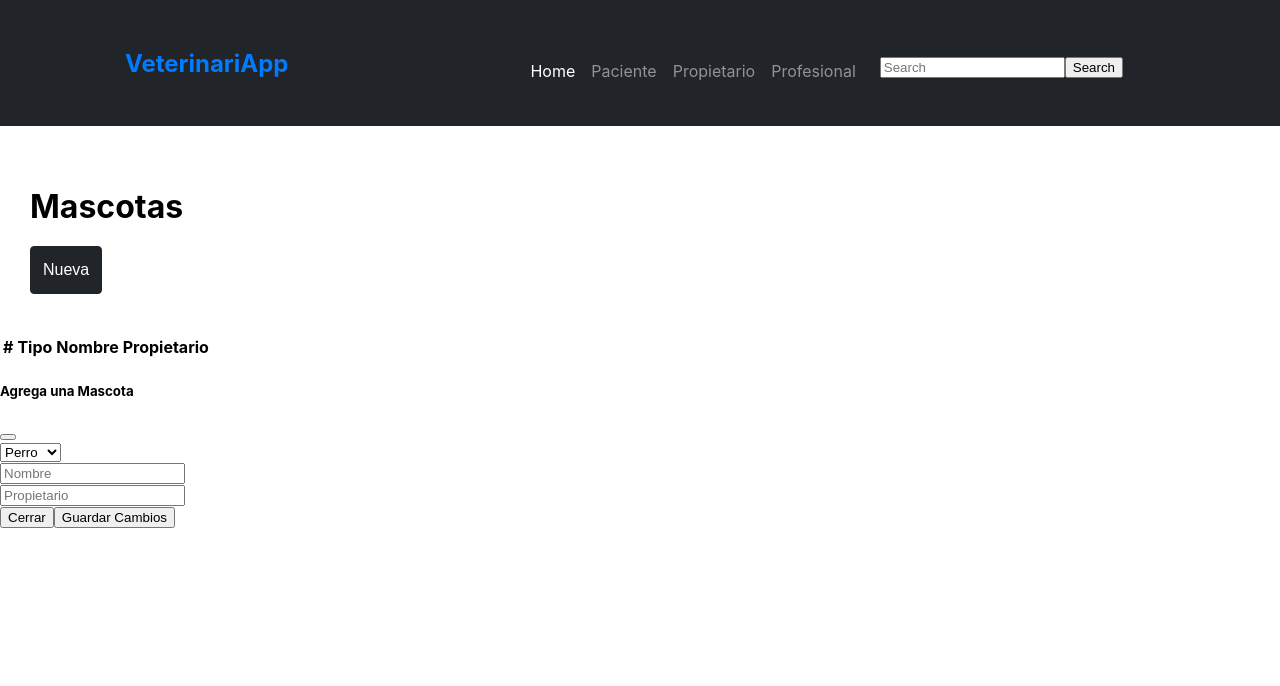
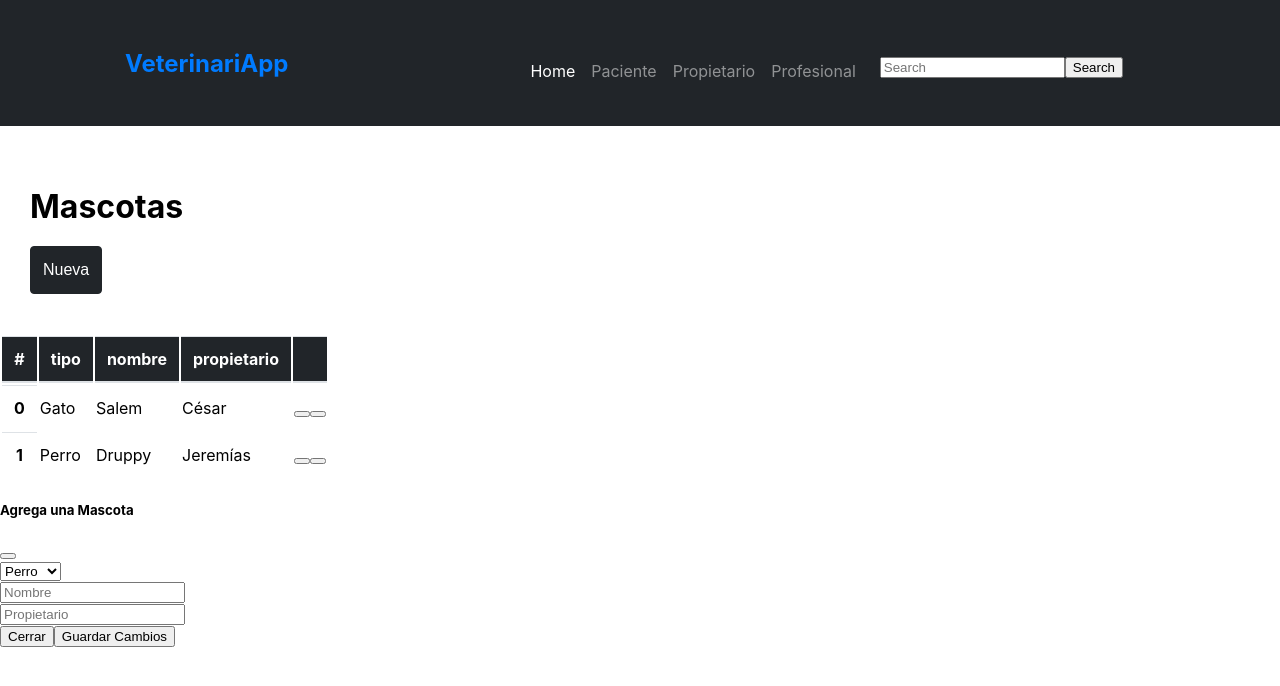
Before and after one commit to cordobacesar29/react-veterinaria, a React (Create React App) app: page / in a window 1280 px wide. Shown: the top 686 px of the page. Built offline with nearby package versions, Linux system fonts and the light colour scheme.

Commit message:
componente Encabezado y sus estilos

```diff
--- a/src/Pagina.js
+++ b/src/Pagina.js
@@ -1,7 +1,7 @@
 import React from "react";
 import { Nav } from './component/Nav/Nav';
 import { ActionMenu } from './component/ActionMenu/ActionMenu';
-import { Table } from './component/Table';
+import { Table } from './component/Table/Table';
 import { Modal } from './component/Modal';
 
 export const Pagina = () => {
--- a/src/component/Table.js
+++ /dev/null
@@ -1,18 +0,0 @@
-import React from 'react';
-
-export const Table = () => {
-    return (
-        <table className="table table-hover">
-            <thead className="table-dark">
-            <tr>
-                <th scope="col">#</th>
-                <th scope="col">Tipo</th>
-                <th scope="col">Nombre</th>
-                <th scope="col">Propietario</th>
-                <th scope="col"></th>
-            </tr>
-            </thead>
-            <tbody id="lista-mascotas"></tbody>
-        </table>
-    )
-}
--- /dev/null
+++ b/src/component/Table/Encabezado.css
@@ -0,0 +1,16 @@
+.thead-dark th {
+    color: #fff;
+    background-color: #212529;
+    border-color: #454d55;
+}
+
+.table th {
+    padding: .75rem;
+    vertical-align: top;
+    border-top: 1px solid #dee2e6;
+}
+
+.table thead th {
+    vertical-align: bottom;
+    border-bottom: 2px solid #dee2e6;
+}
--- /dev/null
+++ b/src/component/Table/Encabezado.js
@@ -0,0 +1,19 @@
+import React from 'react';
+import './Encabezado.css';
+
+export const Encabezado = (props) => {
+    if (props.columnas.length === 0) return false;
+    return (
+      <thead className="thead-dark">
+        <tr>
+          <th scope="col">#</th>
+          {props.columnas.map((columna, index) => (
+            <th key={`titulo-${index}`} scope="col">
+              {columna}
+            </th>
+          ))}
+          <th scope="col"></th>
+        </tr>
+      </thead>
+    );
+}
--- /dev/null
+++ b/src/component/Table/Table.js
@@ -0,0 +1,41 @@
+import React from 'react';
+import { Encabezado } from './Encabezado';
+
+export const Table = () => {
+    const [mascotas, setMascotas]  = React.useState([
+        {
+            tipo: "Gato",
+            nombre: "Salem",
+            propietario: "César"
+        },
+        {
+            tipo: "Perro",
+            nombre: "Druppy",
+            propietario: "Jeremías"
+        }
+    ]);
+    const columnas = mascotas.length > 0 ? Object.keys(mascotas[0]) : [];
+    return (
+        <table className="table table-hover">
+            <Encabezado columnas={columnas}/>
+            <tbody id="lista-mascotas">
+                {
+                    mascotas.map(
+                        (mascota, index) => <tr>
+                        <th scope="row">{index}</th>
+                        <td>{mascota.tipo}</td>
+                        <td>{mascota.nombre}</td>
+                        <td>{mascota.propietario}</td>
+                        <td>
+                            <div className="btn-group" role="group" aria-label="Basic example">
+                                <button type="button" className="btn btn-info editar"><i className="fas fa-edit"></i></button>
+                                <button type="button" className="btn btn-danger eliminar"><i className="far fa-trash-alt"></i></button>
+                            </div>
+                        </td>
+                        </tr>
+                    )
+                }
+            </tbody>
+        </table>
+    )
+}
```
